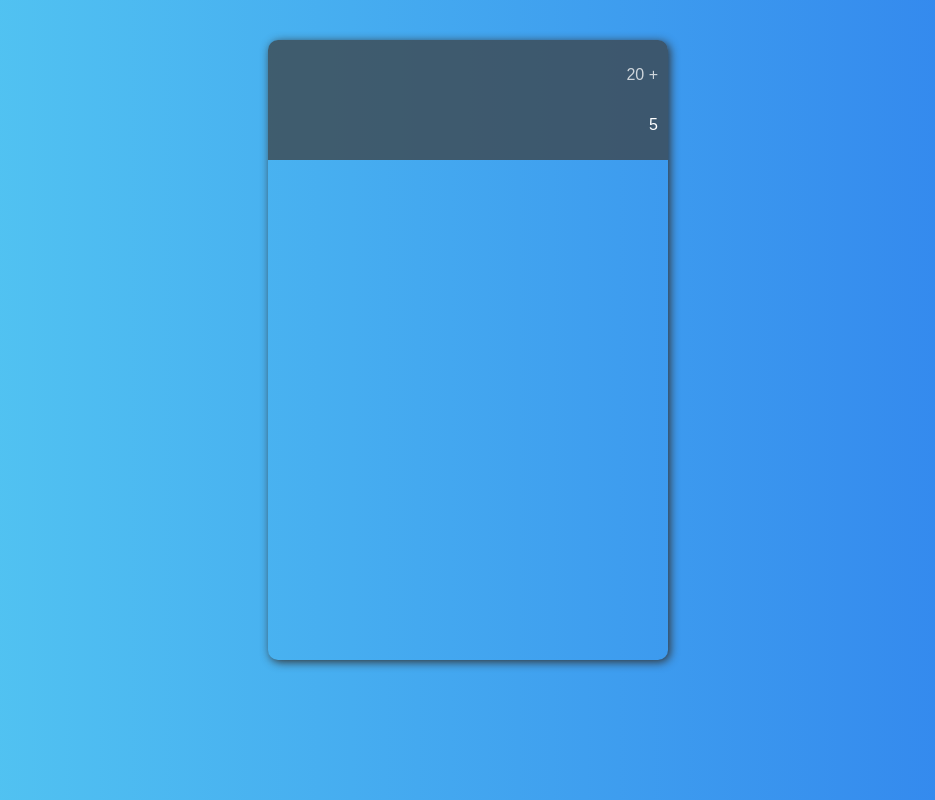
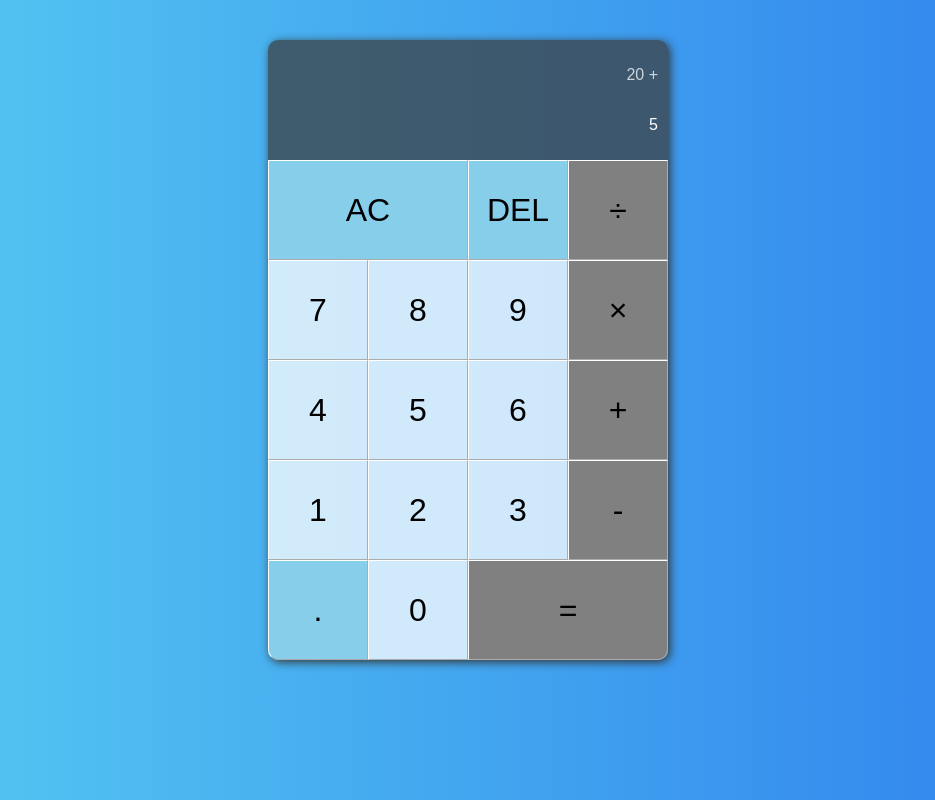
Before and after one commit to stevemats/React_Calculator, a React (Create React App) app: page / in a window 1280 px wide. Shown: the whole page, without its empty margins (172-1107 px from the left). Built offline with nearby package versions, Linux system fonts and the light colour scheme.

Commit message:
Calc UI completion

```diff
--- a/src/components/Calculator/Styled/index.js
+++ b/src/components/Calculator/Styled/index.js
@@ -37,3 +37,28 @@ export const Current = styled.div`
     color: white;
     font-size: 2.5 rem;
 `
+
+//
+export const Button = styled.button`
+    cursor: pointer;
+    font-size: 2rem;
+    border: 1px outset white;
+    outline: none;
+    background-color: rgba(255, 255, 255, 0.75);
+    &:hover {
+        background-color: rgba(255, 255, 255, 0.9);
+    }
+
+    /* EXPANDED FORM EXAMPLE */
+    ${ function({ gridSpan }){
+        if(gridSpan){
+            return `grid-column: span ${gridSpan};`
+        }
+    }}
+
+    ${({gridSpan}) => gridSpan && `grid-column: span ${gridSpan};`}
+    ${({operation}) => operation && `background-color: gray;`}
+    ${({control}) => control && `background-color: skyblue;`}
+    ${({equals}) => equals && `border-bottom-right-radius: 10px; background-color: gray;`}
+    ${({period}) => period && `border-bottom-left-radius: 10px; background-color: skyblue;`}
+`
--- a/src/components/Calculator/index.js
+++ b/src/components/Calculator/index.js
@@ -1,5 +1,5 @@
 import React from "react";
-import { Container, Screen, Current, Previous } from "./Styled";
+import { Container, Screen, Current, Previous, Button } from "./Styled";
 
 export default function Calculator() {
     return (
@@ -8,6 +8,24 @@ export default function Calculator() {
                 <Previous>20 +</Previous>
                 <Current>5</Current>
             </Screen>
+            <Button gridSpan={2} control>AC</Button>
+            <Button control>DEL</Button>
+            <Button operation>÷</Button>
+            <Button>7</Button>
+            <Button>8</Button>
+            <Button>9</Button>
+            <Button operation>×</Button>
+            <Button>4</Button>
+            <Button>5</Button>
+            <Button>6</Button>
+            <Button operation>+</Button>
+            <Button>1</Button>
+            <Button>2</Button>
+            <Button>3</Button>
+            <Button operation>-</Button>
+            <Button period>.</Button>
+            <Button>0</Button>
+            <Button gridSpan={2} equals>=</Button>
 
         </Container>
     )
```
Also changed, not shown: 1 other file (tests, documents, lock files or other folders).
